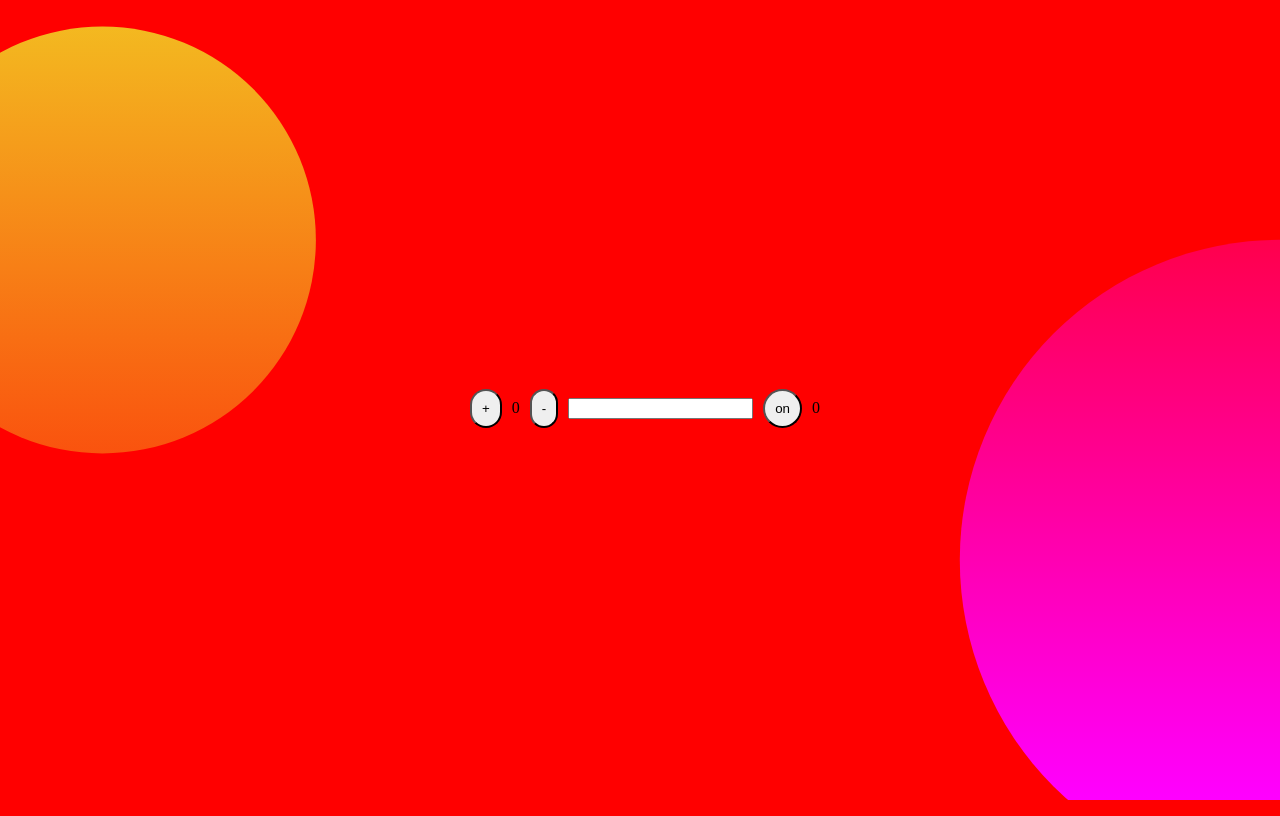
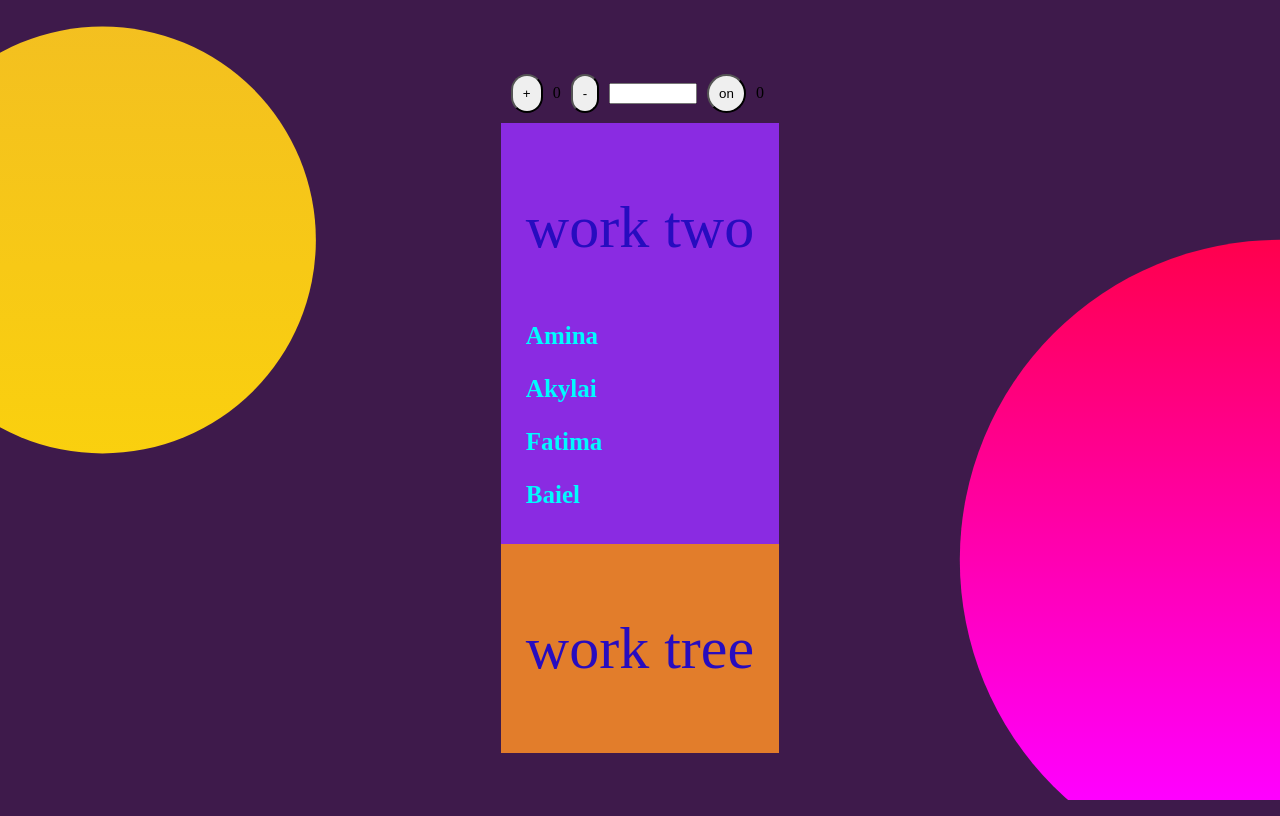
Before and after one commit to Baiel18/sanarip-react, a React (Create React App) app: page / in a window 1280 px wide. Built offline with nearby package versions, Linux system fonts and the light colour scheme.

Commit message:
creat work

```diff
--- /dev/null
+++ b/src/Urok-two.js
@@ -0,0 +1,25 @@
+import React from "react";
+
+export default function UrokTwo(){
+    const users = [
+        {id:19,isloggedIn:false,title:"Aktilek",age:15},
+        {id:154,isloggedIn:true,title:"Amina",age:20},
+        {id:249,isloggedIn:true,title:"Abdurahim",age:16},
+        {id:197,isloggedIn:false,title:"Azat",age:14},
+        {id:156,isloggedIn:true,title:"Kanyshai",age:17},
+        {id:132,isloggedIn:false,title:"Nurbolot",age:16},
+        {id:45,isloggedIn:true,title:"Akylai",age:23},
+        {id:12,isloggedIn:false,title:"Fatima",age:18},
+        {id:19,isloggedIn:true,title:"Baiel",age:18},
+    ]
+    return(
+        <div className="uroktwo">
+            <p>work two</p>
+            {users.map(user=>{
+                if(user.age >= 18){
+                    return <h3 className="p" key={user.id}>{user.title}</h3>
+                }
+            })}
+        </div>
+    )
+}
--- a/src/Urok.js
+++ b/src/Urok.js
@@ -1,4 +1,6 @@
 import React, {useState, useRef} from "react";
+import UrokTwo from './Urok-two'
+import UrokTree from './UrokTree'
 
 function AppOne(){
     const [count,setCount] = useState(0)
@@ -11,7 +13,6 @@ function AppOne(){
     }
     function getValue(){
         setValue(+inputRef.current.value * +inputRef.current.value )
-
     }
 
 
@@ -24,10 +25,12 @@ function AppOne(){
             <span>{count}</span>
             <button onClick={decrement}>-</button>
 
-            <input type="text" name="name" ref={inputRef}/>
+            <input className="input" type="text" name="name" ref={inputRef}/>
             <button onClick={getValue}>on</button>
                  <span>{value}</span>
 
+        <UrokTwo />
+        <UrokTree />
 
         </div>
     )
--- /dev/null
+++ b/src/UrokTree.js
@@ -0,0 +1,13 @@
+import React from "react";
+
+function UrokTree(){
+
+
+    return(
+        <div className="uroktree">
+           <p>work tree</p>
+
+        </div>
+    )
+}
+export default UrokTree
--- a/src/index.css
+++ b/src/index.css
@@ -3,100 +3,72 @@ body {
   justify-content: center;
   align-items: center;
   min-height: 100vh;
-  background-color: #f00;
+  background-color: rgb(62, 26, 75);
 }
-body::before{
+
+body::before {
   content: '';
   position: absolute;
   top: 0;
   left: 0;
   width: 100%;
   height: 100%;
-  background: linear-gradient(#f00,#f0f);
+  background: linear-gradient(#f00, #f0f);
   clip-path: circle(30% at right 70%);
 }
-body::after{
+
+body::after {
   content: '';
   position: absolute;
   top: 0;
   left: 0;
   width: 100%;
   height: 100%;
-  background: linear-gradient(#f3bf21,#f00);
+  background: linear-gradient(#f3bf21, rgb(255, 221, 0));
   clip-path: circle(20% at 8% 30%);
 }
 
-code {
-  font-family: source-code-pro, Menlo, Monaco, Consolas, 'Courier New',
-    monospace;
-}
-.name{
-  cursor: pointer;
-  width: 300px;
-  height: 400px;
-  background-color: rgb(78, 72, 195);
-  border-radius: 10px;
-  box-shadow:20px 20px 50px rgba(0, 0, 0, 0.5);
-  overflow: hidden;
-  display: flex;
-  justify-content: center;
-  align-items: center;
-  border-top: 1px solid rgba(255, 255, 255, 0.5);
-  border-left:1px solid rgba(255, 255, 255, 0.5);
-  backdrop-filter: blur(5px);
-  z-index: 1;
-  animation: animatio 8s ease-in-out infinite;
-
-}
-@keyframes animatio {
-  0%{
-    transform: rotate(0deg);
-  }
-  50%{
-    transform: rotate(-360deg);
-  }
-  100%{
-    transform: rotate(0deg);
-  }
-
+p {
+  font-size: 60px;
+  color: rgb(39, 12, 191);
 }
 
-ul{
-  list-style: none;
-  color: aliceblue;
-  font-family: 'Franklin Gothic Medium', 'Arial Narrow', Arial, sans-serif;
-  font-size: 28px;
-  display: flex;
-  flex-wrap: wrap;
-  align-items: center;
-}
-.names{
-  display: flex;
-  gap: 20px;
-  flex-wrap: wrap;
-  justify-content: center;
-}
-img{
-  width: 160px;
-  height: 180px;
-}
-p{
-  font-size: 12px;
-  width: 150px;
-}
-.card{
+.card {
   display: flex;
   gap: 10px;
 }
-button{
+
+button {
   border-radius: 20px;
   padding: 10px;
   margin: 10px;
 }
-.text{
+
+.text {
   background: rgba(246, 246, 241, 0.15);
 }
 
-.counter{
+.counter {
   z-index: 1;
 }
+
+.uroktwo {
+  color: rgb(0, 251, 255);
+  background-color: blueviolet;
+  padding: 10px 25px;
+}
+
+.uroktree {
+  color: rgb(0, 8, 255);
+  background-color: rgb(226, 125, 43);
+  padding: 10px 25px;
+}
+
+.p {
+  font-size: 25px;
+
+}
+
+.input {
+  width: 80px;
+}
```
